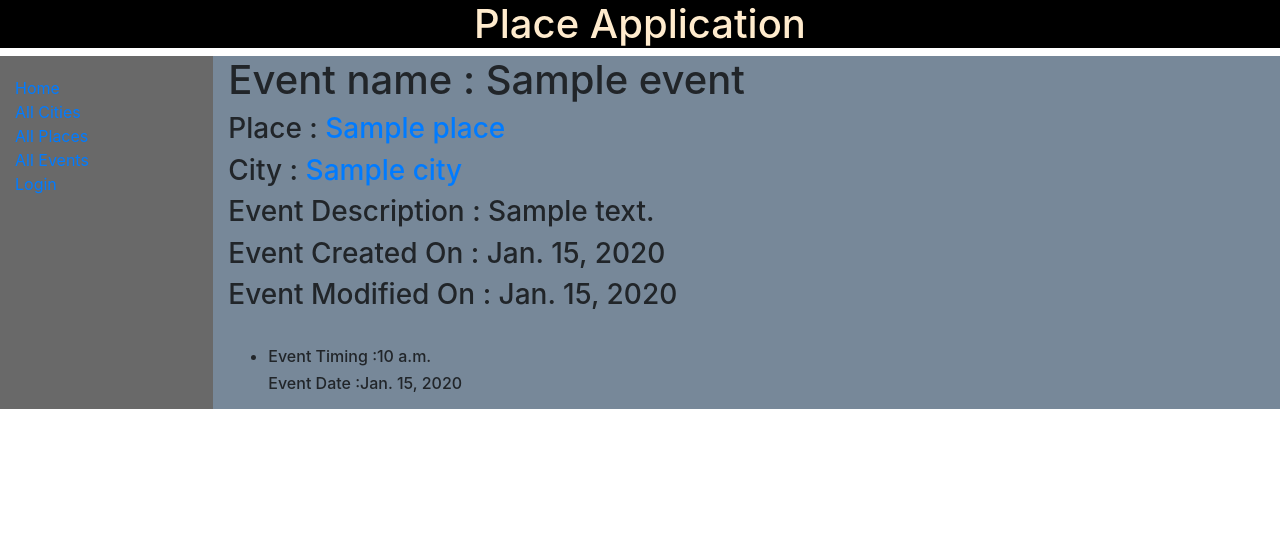
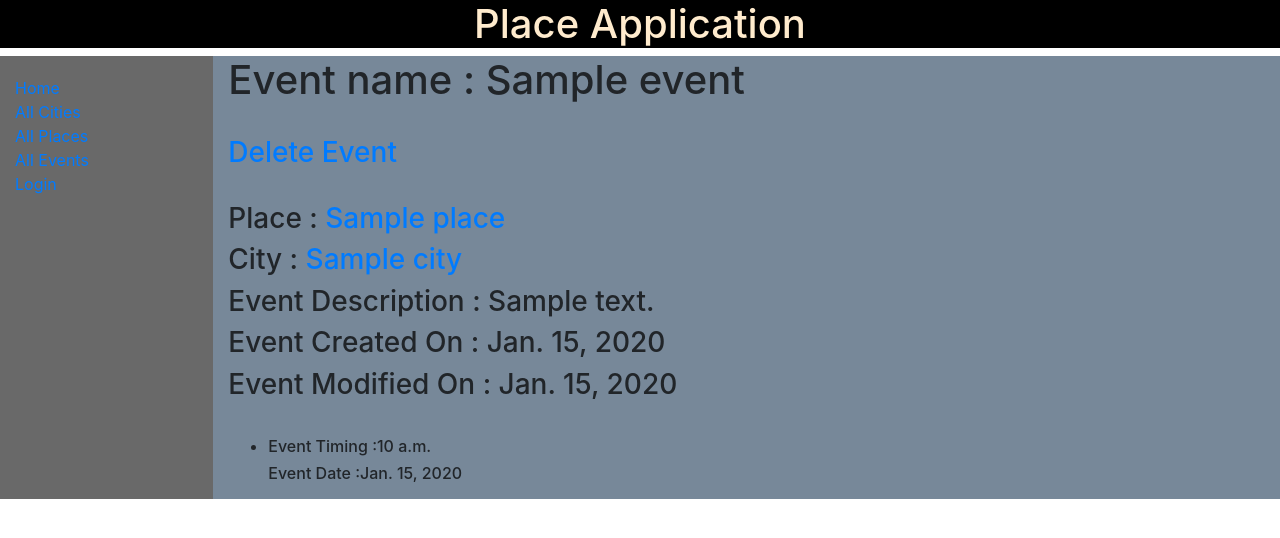
Before and after one commit to Mithilesh-M/EventApp-Django, a Django app: page /eventapp/event/1 in a window 1280 px wide. Shown: the top 538 px of the page. Run offline with Django 3.2, Linux system fonts and the light colour scheme; tables that the repository leaves empty hold one stand-in row (values such as "Sample post"); parts of the project's set-up code (start-up, migrations or seed data) failed here and were passed over.

Commit message:
Add delete event function in the event app
Added delete event operation in the application

```diff
--- a/eventapp/templates/eventapp/event_detail.html
+++ b/eventapp/templates/eventapp/event_detail.html
@@ -2,6 +2,9 @@
 
 {% block content %}
   <h1>Event name : {{ event.title }}</h1>
+  <br>
+  <h3><a href="{% url 'event-delete' event.id %}">Delete Event</a></h3>
+  <br>
     <h3>Place : <a href="{% url 'place-detail' event.place.id %}">{{ event.place.title }}</a></h3>
     <h3>City : <a href="{% url 'city-detail' event.place.city.id %}">{{ event.place.city }}</a></h3>
     <h3>Event Description : {{ event.description }}</h3>
--- a/eventapp/urls.py
+++ b/eventapp/urls.py
@@ -5,4 +5,5 @@ urlpatterns = [
     path('events/', views.EventListView.as_view(), name='events'),
     path('event/<int:pk>', views.EventDetailView.as_view(), name='event-detail'),
     path('event/create/', views.CreateEvent, name='create-event'),
+    path('event/<int:pk>/delete', views.EventDelete, name='event-delete'),
 ]
--- a/eventapp/views.py
+++ b/eventapp/views.py
@@ -5,6 +5,7 @@ from .forms import CreateEventForm
 from django.urls import reverse
 from django.http import HttpResponseRedirect
 import datetime
+from django.shortcuts import get_object_or_404
 
 
 class EventListView(generic.ListView):
@@ -39,3 +40,19 @@ def CreateEvent(request):
     }
 
     return render(request, 'eventapp/create_event.html', context)
+
+
+def EventDelete(request, pk):
+    """View function for deleting the city."""
+    event = get_object_or_404(Event, pk=pk)
+
+    # If this is a POST request then process the Form data
+    if request.method == 'POST':
+        event.delete()
+        return HttpResponseRedirect(reverse('places'))
+
+    context = {
+        'event': event,
+    }
+
+    return render(request, 'eventapp/delete_event.html', context)
```
Also changed, not shown: eventapp/templates/eventapp/delete_event.html (added, +10 -0 lines).
